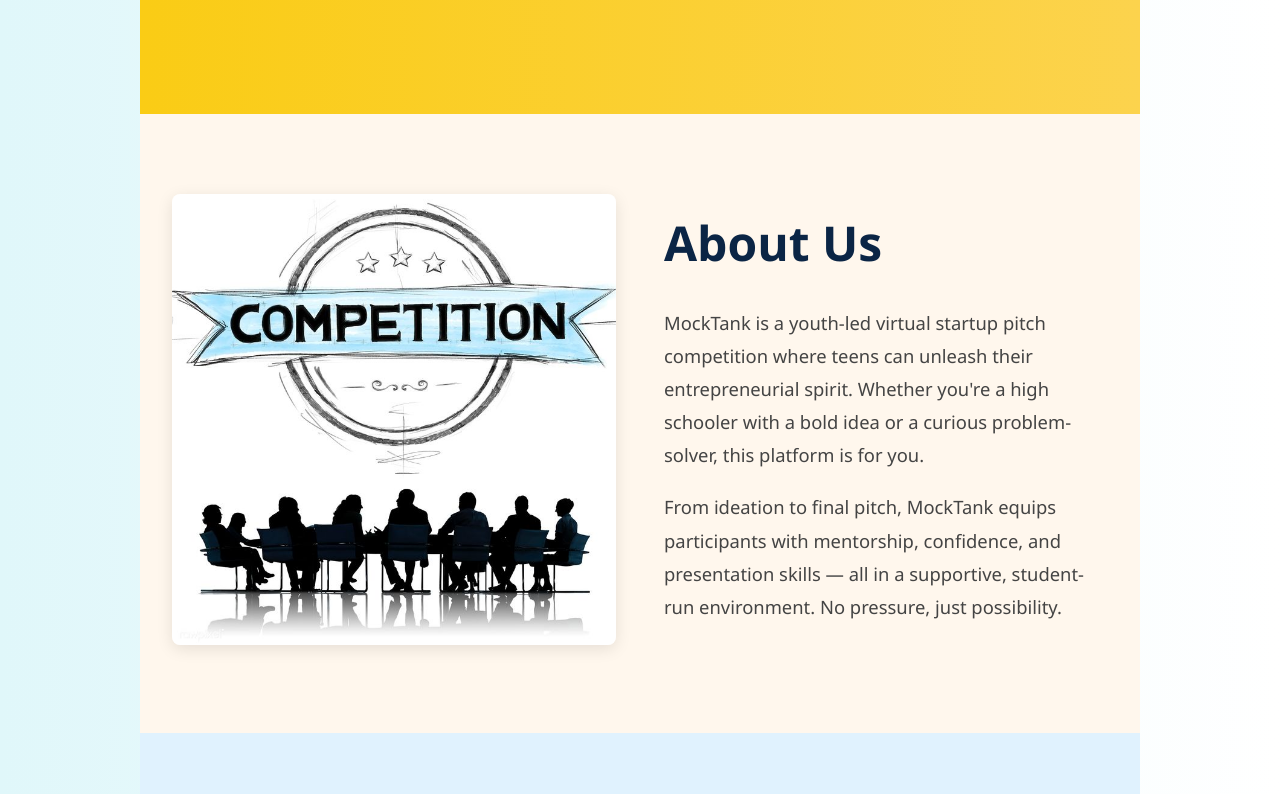
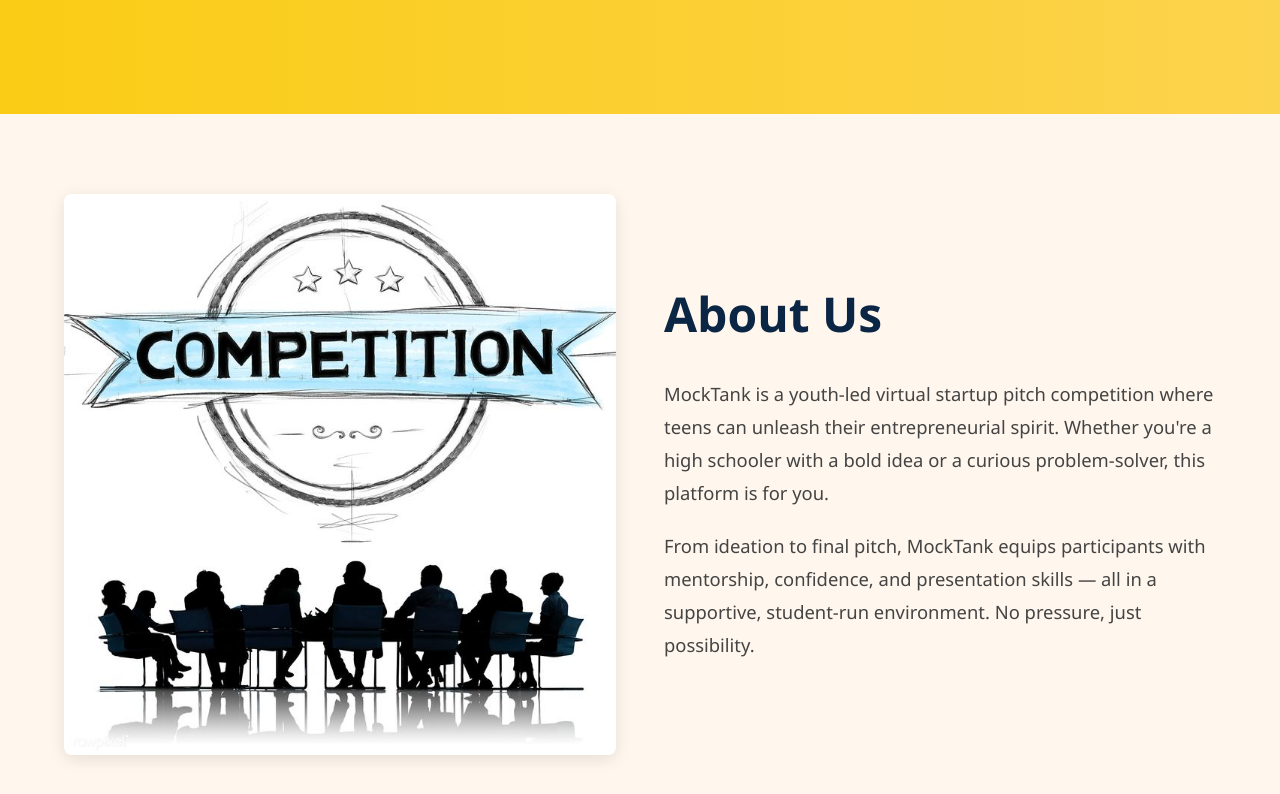
Before and after one commit to waniababarx/MockTankCompetition, a plain HTML site: page index.html in a window 1280 px wide. Shown: the part 846-1640 px from the top of the page. Drawn offline with Linux system fonts and the light colour scheme.

Commit message:
Add files via upload

```diff
--- a/style.css
+++ b/style.css
@@ -117,8 +117,8 @@ nav a:hover {
 /* Sections */
 section {
   padding: 4rem 2rem;
-  max-width: 1000px;
-  margin: auto;
+  width: 100%;
+  max-width: none;
 }
 
 section h2 {
@@ -172,14 +172,13 @@ footer {
 }
 
 .about-wrapper {
-  max-width: 1100px;
-  margin: 0 auto;
+  width: 100%;
   display: flex;
   flex-wrap: wrap;
   align-items: center;
   justify-content: space-between;
   gap: 3rem;
-  padding: 0 2rem;
+  padding: 0 4rem;
 }
 
 .about-left {
```
